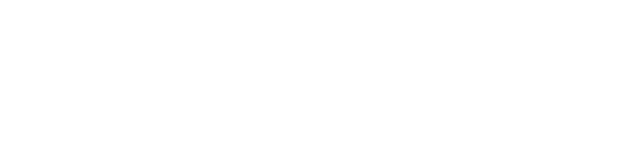
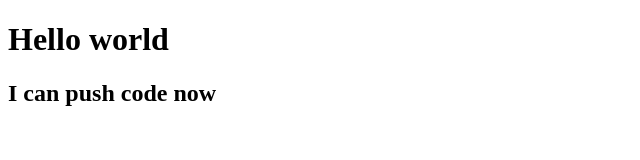
Before and after one commit to mahir6969/my-first-repo, a plain HTML site: page index.html in a window 1280 px wide. Shown: the whole page, without its empty margins (0-640 px from the left). Drawn offline with Linux system fonts and the light colour scheme.

Commit message:
added code

```diff
--- a/index.html
+++ b/index.html
@@ -7,6 +7,8 @@
     <title>My first repo</title>
 </head>
 <body>
+    <h1>Hello world</h1>
+    <h2>I can push code now</h2>
 
 </body>
 </html>
```
